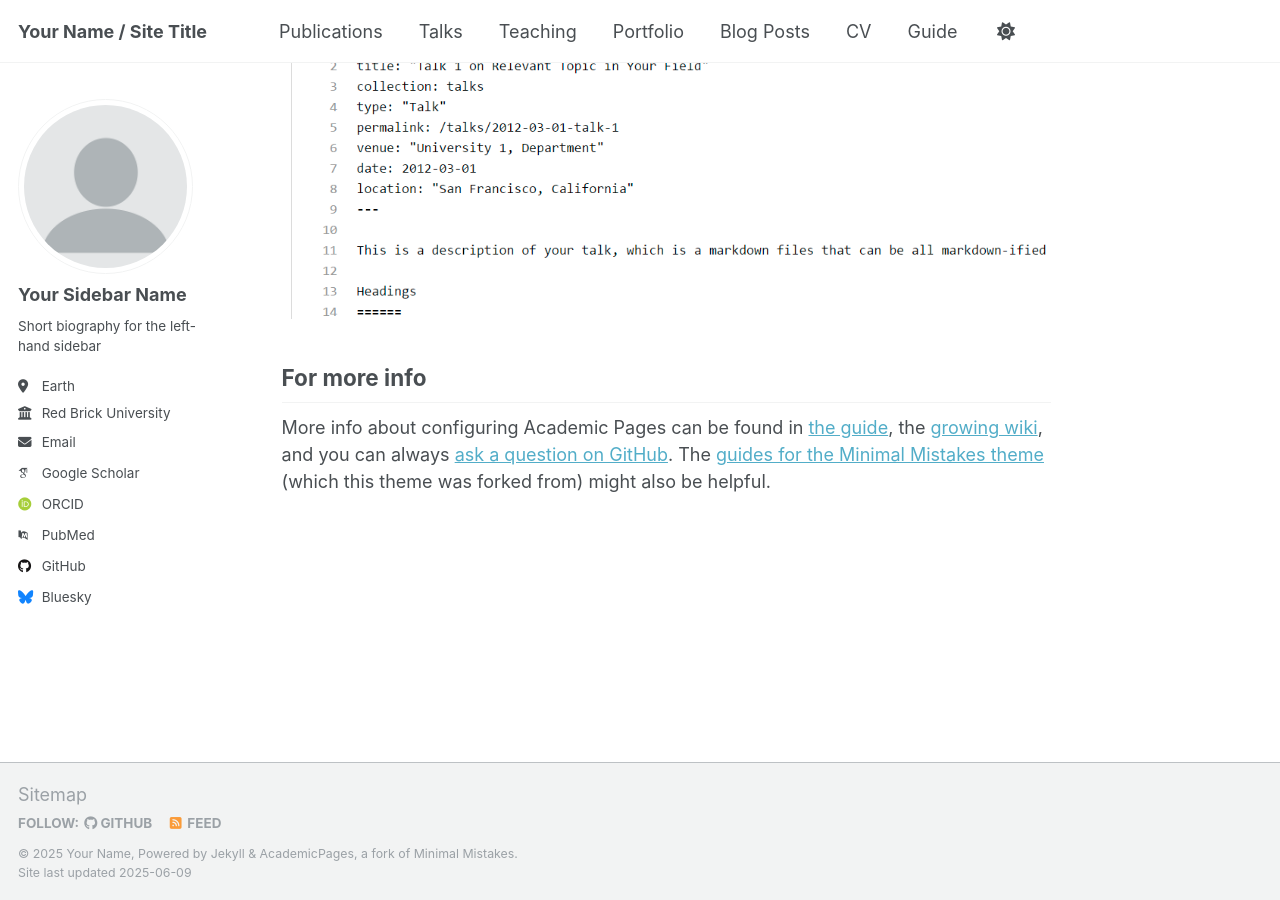
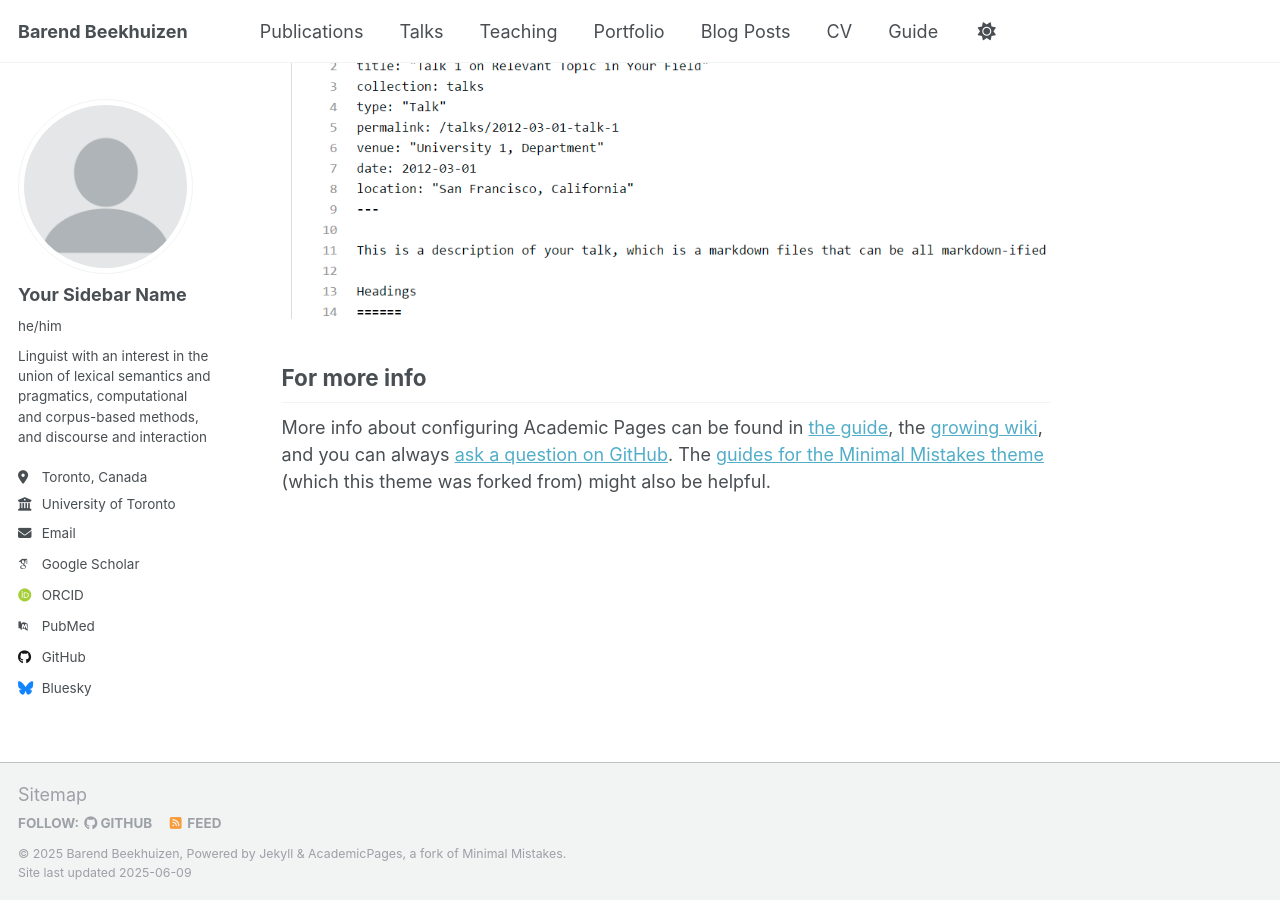
Before and after one commit to dnrb/dnrb.github.io, a Jekyll site: the page built from _pages/about.md, in a window 1280 px wide and 900 px high, scrolled down 2636 px. Built offline with Jekyll 4.4.1, drawn with Linux system fonts in a browser that asks for light colours; some web fonts are replaced.

Commit message:
Update _config.yml

```diff
--- a/_config.yml
+++ b/_config.yml
@@ -9,11 +9,11 @@
 # Basic Site Settings
 locale                   : "en-US"
 site_theme               : "default"
-title                    : "Your Name / Site Title"
+title                    : "Barend Beekhuizen"
 title_separator          : "-"
-name                     : &name "Your Name"
-description              : &description "personal description"
-url                      : https://academicpages.github.io # the base hostname & protocol for your site e.g. "https://[your GitHub username].github.io" or if you already have some other page hosted on Github then use "https://[your GitHub username].github.io/[Your Repo Name]"
+name                     : &name "Barend Beekhuizen"
+description              : &description "academic website"
+url                      : https://dnrb.github.io # the base hostname & protocol for your site e.g. "https://[your GitHub username].github.io" or if you already have some other page hosted on Github then use "https://[your GitHub username].github.io/[Your Repo Name]"
 baseurl                  : "" # the subpath of your site, e.g. "/blog"
 repository               : "academicpages/academicpages.github.io"
 
@@ -24,12 +24,12 @@
   # Biographic information
   avatar           : "profile.png"
   name             : "Your Sidebar Name"
-  pronouns         : # example: "she/her"
-  bio              : "Short biography for the left-hand sidebar"
-  location         : "Earth"
-  employer         : "Red Brick University"
+  pronouns         : "he/him"# example: "she/her"
+  bio              : "Linguist with an interest in the union of lexical semantics and pragmatics, computational and corpus-based methods, and discourse and interaction"
+  location         : "Toronto, Canada"
+  employer         : "University of Toronto"
   uri              : # URL
-  email            : "none@example.org"
+  email            : "barend.beekhuizen@utoronto.ca"
 
   # Academic websites
   academia         : # URL
```
